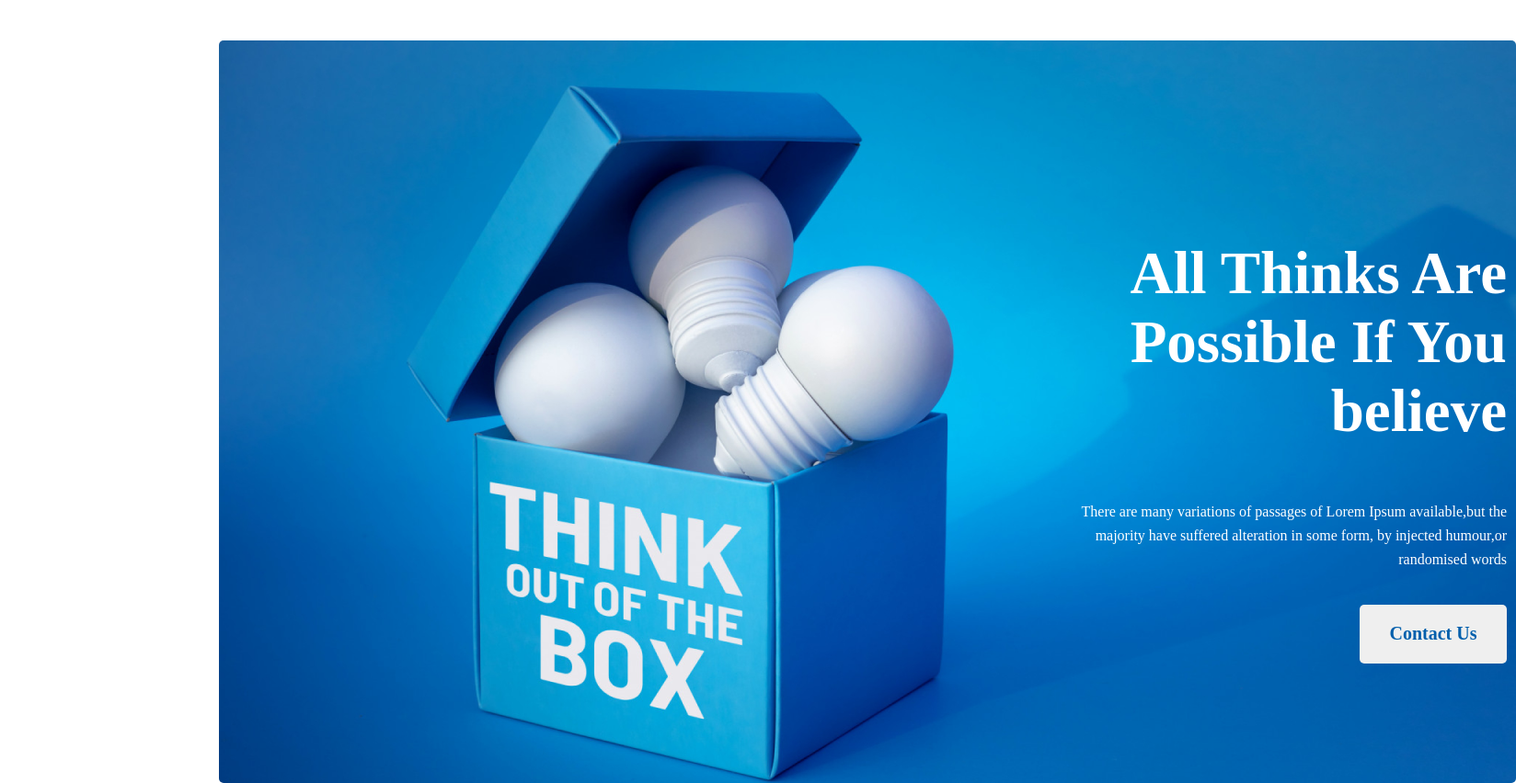
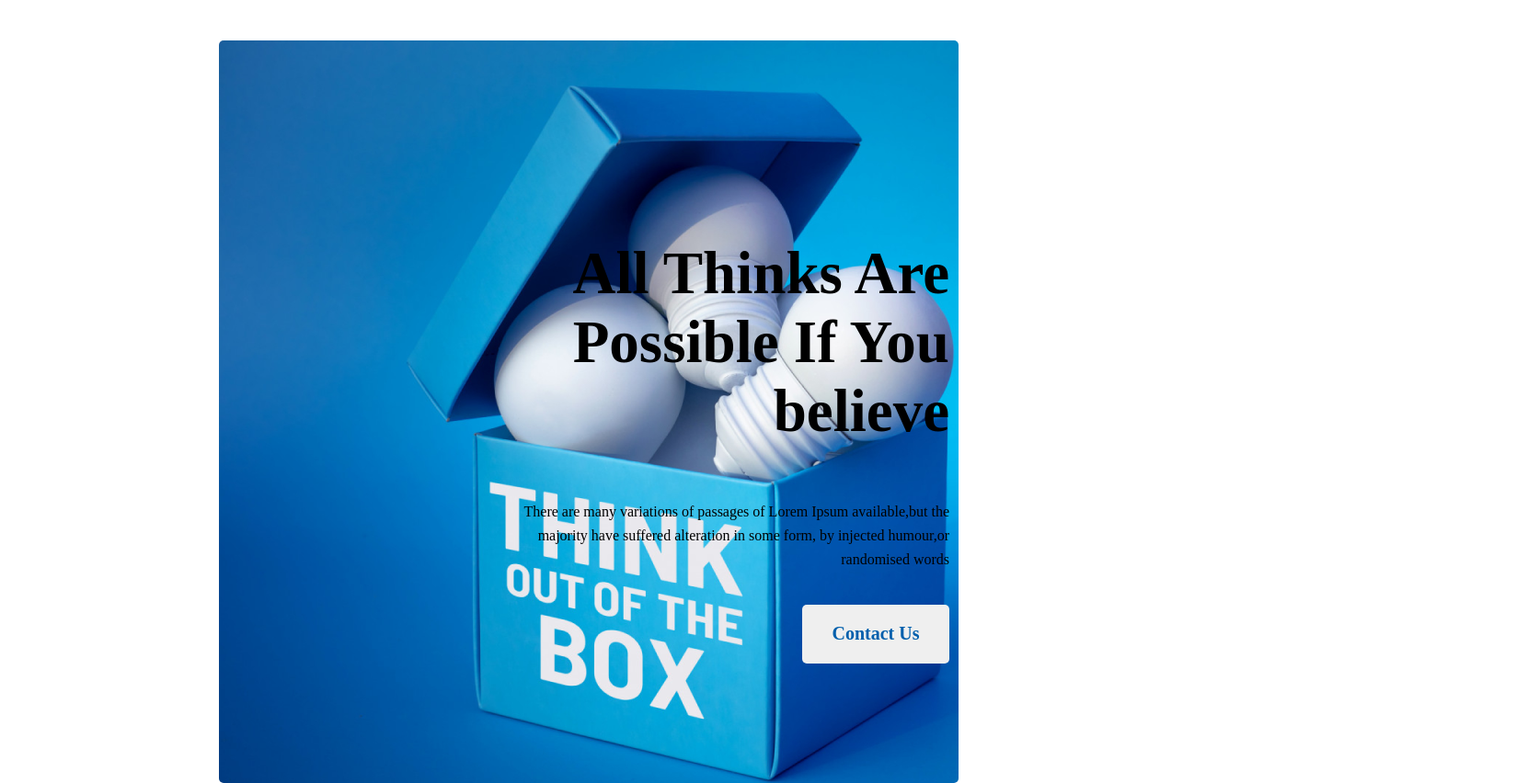
Before and after one commit to Soumick99/assignment-1, a plain HTML site: page index.html in a window 1280 px wide. Shown: the top 852 px of the page at 92% size, 1648 px wide, since content can reach past the window. Drawn offline with Linux system fonts and the light colour scheme.

Commit message:
some changes

```diff
--- a/style/style.css
+++ b/style/style.css
@@ -1,9 +1,7 @@
-
 /* Header section */
 header {
     background-image: url(/images/banner/banner3.png);
-   background-repeat: no-repeat;
-   width: 1400px;
+    background-repeat: no-repeat;
     height: 808px;
     margin: 0 230px 130px;
     padding-right: 10px;
@@ -17,7 +15,7 @@ main {
 
 .banner-heading {
     font-size: 65px;
-    color: white;
+    color: black;
     font-family: 'Work Sans';
     font-style: normal;
     padding-top: 216px;
@@ -25,7 +23,7 @@ main {
 }
 
 .banner-description {
-    color: white;
+    color: black;
     width: 494px;
     text-align: right;
     font-family: 'Work Sans';
@@ -53,7 +51,7 @@ main {
     right: 0;
     bottom: 130px;
     display: block;
-    margin-right:10px;
+    margin-right: 10px;
 }
 
 /* Personal Information section */
@@ -118,7 +116,7 @@ main {
 .extra-section {
     width: 600px;
     height: 600px;
-    background-image:linear-gradient(to right, rgba(255, 0, 0, 0.666) , skyblue);
+    background-image: linear-gradient(to right, rgba(255, 0, 0, 0.666), skyblue);
     border-radius: 300px;
     margin-bottom: 130px;
     text-align: center;
@@ -129,18 +127,21 @@ main {
 
 .extra-section h1 {
     padding: 100px 50px 0;
-    line-height:0px;
+    line-height: 0px;
     font-size: 60px;
 }
-.extra-section h2{
+
+.extra-section h2 {
     color: white;
 }
-.extra-section textarea{
+
+.extra-section textarea {
     margin-top: 60px;
     border-radius: 10px;
 
 }
-.extra-section button{
+
+.extra-section button {
     font-size: 18px;
     color: skyblue;
     width: 160px;
```
